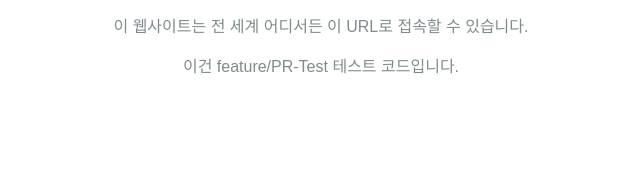
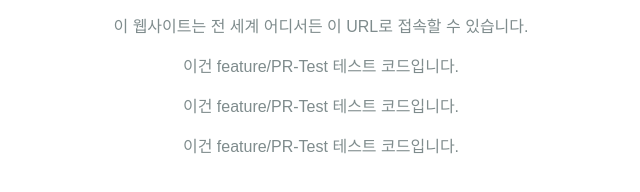
Before and after one commit to guhs1/demo, a plain HTML site: page index.html in a window 1280 px wide. Shown: the part 174-366 px from the top of the page, without its empty margins (319-959 px from the left). Drawn offline with Linux system fonts and the light colour scheme.

Commit message:
정적 웹사이트 내용 추가

```diff
--- a/index.html
+++ b/index.html
@@ -14,5 +14,7 @@
 <p>이 웹사이트는 전 세계 어디서든 이 URL로 접속할 수 있습니다.</p>
 
 <p>이건 feature/PR-Test 테스트 코드입니다.</p>
+<p>이건 feature/PR-Test 테스트 코드입니다.</p>
+<p>이건 feature/PR-Test 테스트 코드입니다.</p>
 </body>
 </html>
```
